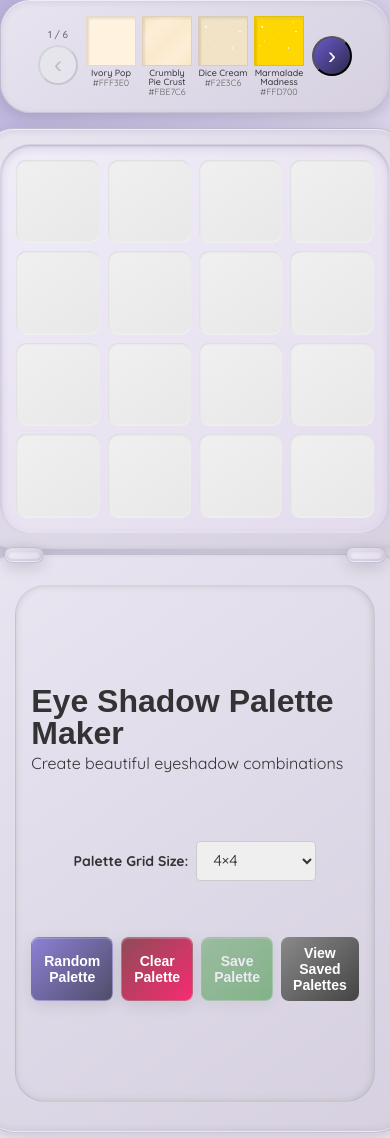
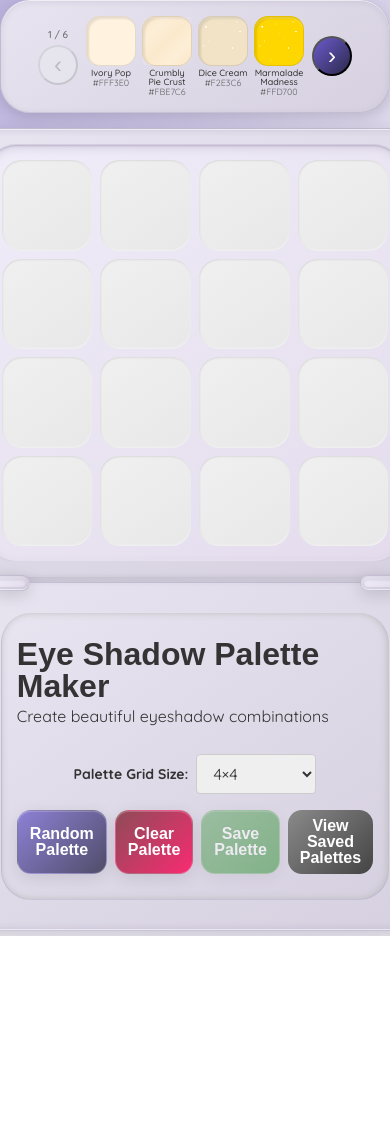
Before and after one commit to ktocdev/eye-shadow-palette-maker, a Vue app: page / in a window 390 px wide. Shown: the top 1138 px of the page. After the commit the page ends 936 px from the top, so only its background shows below. Built offline with nearby package versions, Linux system fonts and the light colour scheme; a web font is replaced by a local one.

Commit message:
ESPM-13 - mobiles styles

```diff
--- a/components/carousel/CarouselSwatch.vue
+++ b/components/carousel/CarouselSwatch.vue
@@ -100,7 +100,7 @@ const onTouchEnd = (e) => handleTouchEnd(e)
   width: 50px;
   height: 50px;
   border: var(--border-swatch);
-  border-radius: var(--radius-swatch);
+  border-radius: var(--radius-md);
   box-shadow: var(--shadow-swatch);
   margin-bottom: 2px;
   cursor: grab;
@@ -161,7 +161,6 @@ const onTouchEnd = (e) => handleTouchEnd(e)
   .carousel-swatch {
     width: 65px;
     height: 65px;
-    border-radius: var(--radius-sm);
   }
 
   .carousel-color-name {
@@ -178,7 +177,7 @@ const onTouchEnd = (e) => handleTouchEnd(e)
   .carousel-swatch {
     width: 85px;
     height: 85px;
-    border-radius: var(--radius-md);
+    border-radius: var(--radius-lg);
   }
 
   .carousel-color-name {
--- a/components/grid/GridCell.vue
+++ b/components/grid/GridCell.vue
@@ -80,13 +80,6 @@ onMounted(() => {
   position: relative;
 }
 
-@media (min-width: 480px) {
-  .grid-cell {
-    height: 88px;
-    width: 88px;
-  }
-}
-
 .grid-cell.drag-over {
   background: var(--gradient-container-hover);
   box-shadow: var(--shadow-grid-cell-hover);
--- a/components/shared/PaletteControls.vue
+++ b/components/shared/PaletteControls.vue
@@ -43,6 +43,7 @@ const emit = defineEmits(['clear', 'randomize', 'open-save-modal', 'view-saved-p
   .palette-controls {
     flex-direction: row;
     gap: 28px;
+    max-width: 480px;
   }
 }
 
--- a/styles/shared.css
+++ b/styles/shared.css
@@ -73,7 +73,8 @@ h1 {
 .btn-compact {
   padding: 8px 12px;
   border-radius: var(--radius-button);
-  font-size: 14px;
+  font-size: var(--font-size-base);
+  line-height: 1;
 }
 
 /* Button Gradients */
@@ -330,9 +331,23 @@ h1 {
   border: 1px solid rgba(139,129,165,0.3);
   border-top: none;
   box-shadow: inset -1px 0px 7px #bfbfbf;
-  padding: 100px 15px;
+  padding: 25px 15px;
   display: flex;
   flex-direction: column;
-  gap: 56px;
+  gap: 16px;
   align-items: center;
 }
+
+@media (min-width: 600px) {
+  .palette-lid__inner {
+    padding: 40px 15px;
+    gap: 32px;
+  }
+}
+
+@media (min-width: 1024px) {
+  .palette-lid__inner {
+    padding: 100px 15px;
+    gap: 56px;
+  }
+}
--- a/styles/variables.css
+++ b/styles/variables.css
@@ -103,9 +103,9 @@
 
   /* Border Radius Variables */
   --radius-xs: 4px;
-  --radius-sm: 6px;
-  --radius-md: 8px;
-  --radius-lg: 10px;
+  --radius-sm: 8px;
+  --radius-md: 14px;
+  --radius-lg: 20px;
   --radius-xl: 30px;
   --radius-circle: 50%;
 
```
